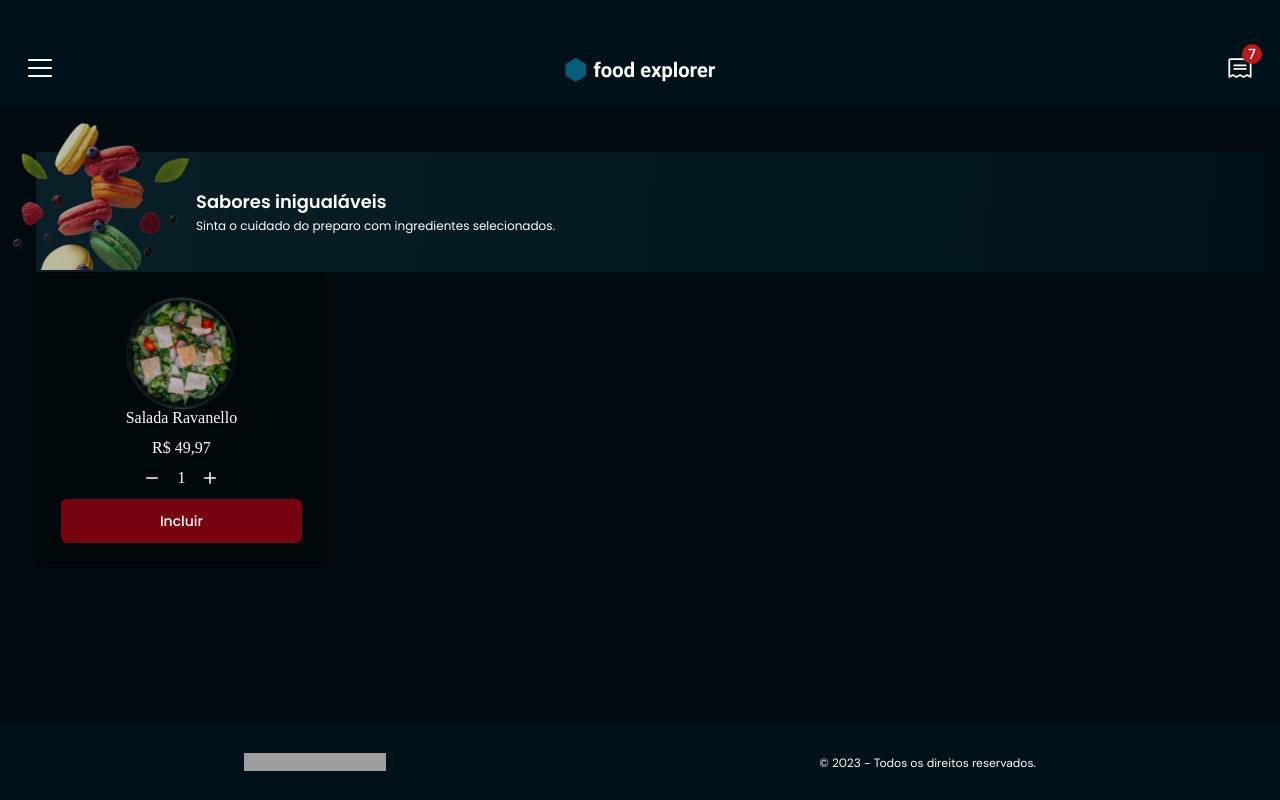
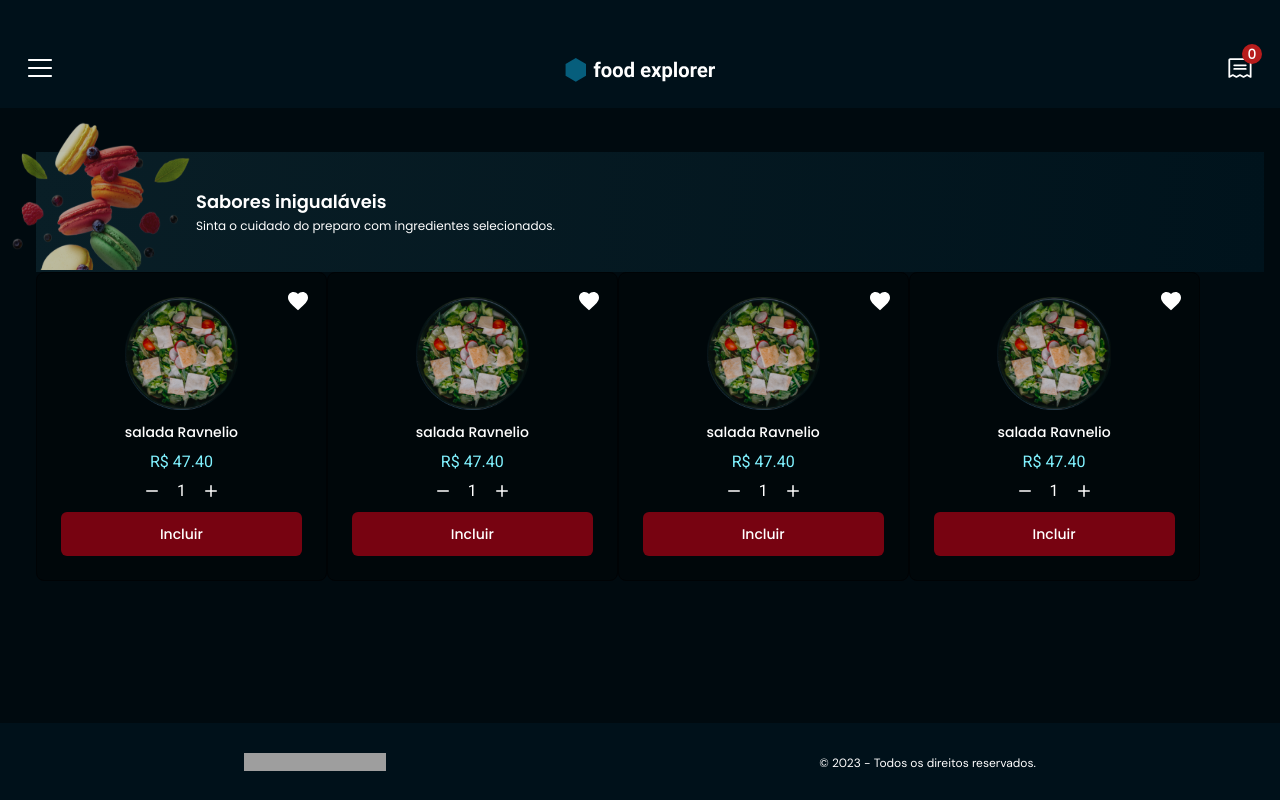
Before and after one commit to joao-lgtm/Food-explorer, a React (Vite) app: page / in a window 1280 px wide. Built offline with nearby package versions, Linux system fonts and the light colour scheme; grey boxes are pictures that could not be loaded.

Commit message:
criando o card e ajuste em layouts

```diff
--- a/src/components/Button/style.js
+++ b/src/components/Button/style.js
@@ -1,5 +1,4 @@
 import styled from "styled-components";
-import { ThemeBlack, ThemeWhite } from "../../style/theme";
 import { FONTS } from "../../style/fonts";
 
 export const Container = styled.button`
@@ -7,6 +6,13 @@ export const Container = styled.button`
     border: none;
     padding: 12px 0;
     border-radius: 6px;
+    cursor:pointer;
+    position: relative;
+
+
+    &:active{
+        opacity: 0.8;
+    }
 
 
     > span {
--- a/src/components/Card/index.jsx
+++ b/src/components/Card/index.jsx
@@ -1,14 +1,58 @@
-import { Container, Count, Presentation, Price } from "./style";
+import { Container, Count, Favorite, Presentation, Price } from "./style";
 import { Button } from './../Button';
 import Dish from "../../assets/Dish.svg";
 import { LuMinus } from "react-icons/lu";
 import { LuPlus } from "react-icons/lu";
+import { MdOutlineFavoriteBorder, MdOutlineFavorite } from "react-icons/md";
+import { useEffect, useState, useRef } from "react";
 
-export function Card({ name = "Salada Ravanello", price = "49,97", count = 1 }) {
+export function Card({ name = "Salada Ravanello", price = "49,97",liked = false}) {
+    const [isOver, setIsOver] = useState(false);
+    const [isLiked, setIsLiked] = useState(liked);
+    const [count, setCount] = useState(1);
+
+    const favoriteRef = useRef(null);
+
+    function Liked(isliked) {
+
+        //api.update('/like')
+    }
+
+    useEffect(() => {
+        const handleMouseEnter = () => setIsOver(true);
+        const handleMouseLeave = () => setIsOver(false);
+
+        const favoriteElement = favoriteRef.current;
+        favoriteElement.addEventListener("mouseenter", handleMouseEnter);
+        favoriteElement.addEventListener("mouseleave", handleMouseLeave);
+
+        return () => {
+            favoriteElement.removeEventListener("mouseenter", handleMouseEnter);
+            favoriteElement.removeEventListener("mouseleave", handleMouseLeave);
+        };
+    }, []);
+
+    function ammount(action) {
+        if (action === "sum") {
+            setCount(count + 1);
+        } else if (action === "subtraction" && count > 1) {
+            setCount(count - 1);
+        }
+    }
+
     return (
         <Container>
+            <Favorite
+                onClick={() => Liked(!isLiked)}
+                ref={favoriteRef}
+            >
+                {isOver || isLiked ?
+                    <MdOutlineFavorite cursor="pointer" color="white" size={24} />
+                    : <MdOutlineFavoriteBorder cursor="pointer" color="white" size={24} />
+                }
+            </Favorite>
             <Presentation>
-                <img src={Dish} alt="" srcset="" />
+                <img src={Dish} alt="" />
                 {name}
             </Presentation>
 
@@ -16,9 +60,9 @@ export function Card({ name = "Salada Ravanello", price = "49,97", count = 1 })
                 R$ {price}
             </Price>
             <Count>
-                <LuMinus size={18}/>
+                <LuMinus onClick={() => ammount("subtraction")} cursor="pointer" size={18} />
                 {count}
-                <LuPlus size={18}/>
+                <LuPlus onClick={() => ammount("sum")} cursor="pointer" size={18} />
             </Count>
             <Button name="Incluir" />
         </Container>
--- a/src/components/Card/style.js
+++ b/src/components/Card/style.js
@@ -1,6 +1,8 @@
 import styled from "styled-components";
+import { FONTS } from "../../style/fonts";
 
 export const Container = styled.div`
+    position: relative;
     background: ${({theme}) => theme.DARK_200};
 
     border: 1px solid ${({theme}) => theme.DARK_300};
@@ -20,14 +22,31 @@ export const Container = styled.div`
     }
 `;
 
+export const Favorite = styled.div`
+    position: absolute;
+    top: 16px;
+    right: 16px;
+
+`;
 
 export const Presentation = styled.div`
     display: flex;
     flex-direction: column;
+    gap: 12px;
+
+    font-family: ${FONTS.MEDIUM_100_POPPINS.FONTFAMILY};
+    font-size: ${FONTS.MEDIUM_100_POPPINS.SIZE};
+    font-weight: ${FONTS.MEDIUM_100_POPPINS.WEIGTH};
+    line-height: ${FONTS.MEDIUM_100_POPPINS.LINEHEIGHT};
 `;
 
 export const Price = styled.div`
+    font-family: ${FONTS.SMALLREGULAR_ROBOTO.FONTFAMILY};
+    font-size: ${FONTS.SMALLREGULAR_ROBOTO.SIZE};
+    font-weight: ${FONTS.SMALLREGULAR_ROBOTO.SIZE};
+    line-height: ${FONTS.SMALLREGULAR_ROBOTO.SIZE};
 
+    color: ${({theme}) => theme.CAKE_200};
 `;
 
 export const Count = styled.div`
@@ -35,4 +54,9 @@ export const Count = styled.div`
     justify-content: center;
     align-items: center;
     gap:16px;
+
+    font-family: ${FONTS.SMALLREGULAR_ROBOTO.FONTFAMILY};
+    font-size: ${FONTS.SMALLREGULAR_ROBOTO.SIZE};
+    font-weight: ${FONTS.SMALLREGULAR_ROBOTO.SIZE};
+    line-height: ${FONTS.SMALLREGULAR_ROBOTO.SIZE};
 `;
--- a/src/components/Carousel/index.jsx
+++ b/src/components/Carousel/index.jsx
@@ -1,5 +1,42 @@
-export function Carousel (){
-    return(
-        <></>
+import { Card } from "../Card";
+import { Container, ContainerCarousel } from "./style";
+
+export function Carousel({ title }) {
+
+    const pratos_principais = [{
+        name: "salada Ravnelio",
+        price: "47.40",
+        liked: true
+    },
+    {
+        name: "salada Ravnelio",
+        price: "47.40",
+        liked: true
+    },
+    {
+        name: "salada Ravnelio",
+        price: "47.40",
+        liked: true
+    },
+    {
+        name: "salada Ravnelio",
+        price: "47.40",
+        liked: true
+    }]
+
+
+
+    return (
+        <Container>
+            <div>
+                {title}
+            </div>
+            <ContainerCarousel>
+                {pratos_principais.map((pratos, index) => (
+                    <Card key={index} name={pratos.name} liked={pratos.liked} price={pratos.price} />
+                ))}
+
+            </ContainerCarousel>
+        </Container>
     );
 }
--- /dev/null
+++ b/src/components/Carousel/style.js
@@ -0,0 +1,11 @@
+import styled from "styled-components";
+
+export const Container = styled.div`
+
+`;
+
+export const ContainerCarousel = styled.div`
+    display: flex;
+    flex-direction: row;
+    flex-wrap: nowrap;
+`;
--- a/src/components/Header/index.jsx
+++ b/src/components/Header/index.jsx
@@ -47,7 +47,7 @@ export function Header() {
                 onCloseMenu={() => setMenuIsOpen(false)}
             />
 
-            <Receipt count={7} />
+            <Receipt count={0} />
 
         </Container>
     )
--- a/src/components/Receipt/index.jsx
+++ b/src/components/Receipt/index.jsx
@@ -6,7 +6,7 @@ export function Receipt ({ count }) {
     return (
         <Container>
             <img src={recipt} alt="" srcset="" />
-            {count > 0 && <div className="notification-count">{count}</div>}
+             <div className="notification-count">{count}</div>
         </Container>
     );
 };
--- a/src/components/input/index.jsx
+++ b/src/components/input/index.jsx
@@ -1,7 +1,6 @@
 import { Container } from "./style";
 
 export function Input ({nameInput,label,placeholder, icon: Icon, ...rest}){
-    console.log(Icon)
     return(
         <Container>
             {label && <label htmlFor={nameInput}>{label}</label>}
--- a/src/page/Home/index.jsx
+++ b/src/page/Home/index.jsx
@@ -2,7 +2,7 @@ import { Banner, Container, Main, TextBanner } from "./style";
 import { Header } from './../../components/Header';
 import { Footer } from "../../components/Footer";
 import BannerImg from "../../assets/pngegg 2.svg"
-import { Card } from "../../components/Card";
+import { Carousel } from "../../components/Carousel";
 export function Home() {
     return (
         <Container>
@@ -18,8 +18,8 @@ export function Home() {
                     </TextBanner>
                 </Banner>
 
+            <Carousel/>
 
-                <Card />
             </Main>
             <Footer />
         </Container>
--- a/src/style/global.js
+++ b/src/style/global.js
@@ -26,6 +26,6 @@ export const Global = createGlobalStyle`
         background-color: ${({ theme }) => theme === ThemeBlack ? ThemeBlack.DARK_400 : ThemeWhite.LIGHT_100};
         color: ${({ theme }) => theme.FONT_COLOR};
         transition: background-color 0.3s ease-in-out;
-        -webkit-font-smoothing:antialiased;
+        -webkit-font-smoothing: antialiased;
     }
 `
--- a/src/style/theme.js
+++ b/src/style/theme.js
@@ -22,8 +22,8 @@ const ThemeBlack = {
   TOMATO_400: 'hsla(355, 38%, 49%, 1)',
   CARROT_100: 'hsla(32, 96%, 64%, 1)',
   MINT_100:   'hsla(147, 96%, 42%, 1)',
-  CAKE_100:   'hsla(186, 100%, 75%, 1)',
-  CAKE_200:   'hsla(195, 91%, 25%, 1)',
+  CAKE_100:   'hsla(195, 91%, 25%, 1)',
+  CAKE_200:   'hsla(186, 100%, 75%, 1)',
   LINNEAR_GRADIANT_200: 'linear-gradient(95deg, rgba(9,30,38,1) 0%, rgba(0,19,28,1) 100%)'
 }
 
@@ -51,8 +51,8 @@ const ThemeWhite = {
   TOMATO_400: 'hsla(355, 38%, 49%, 1)',
   CARROT_100: 'hsla(32, 96%, 64%, 1)',
   MINT_100:   'hsla(147, 96%, 42%, 1)',
-  CAKE_100:   'hsla(186, 100%, 75%, 1)',
-  CAKE_200:   'hsla(195, 91%, 25%, 1)',
+  CAKE_100:   'hsla(195, 91%, 25%, 1)',
+  CAKE_200:   'hsla(186, 100%, 75%, 1)',
   LINNEAR_GRADIANT_200: 'linear-gradient(95deg, rgba(9,30,38,1) 0%, rgba(0,19,28,1) 100%)'
 }
 
```
